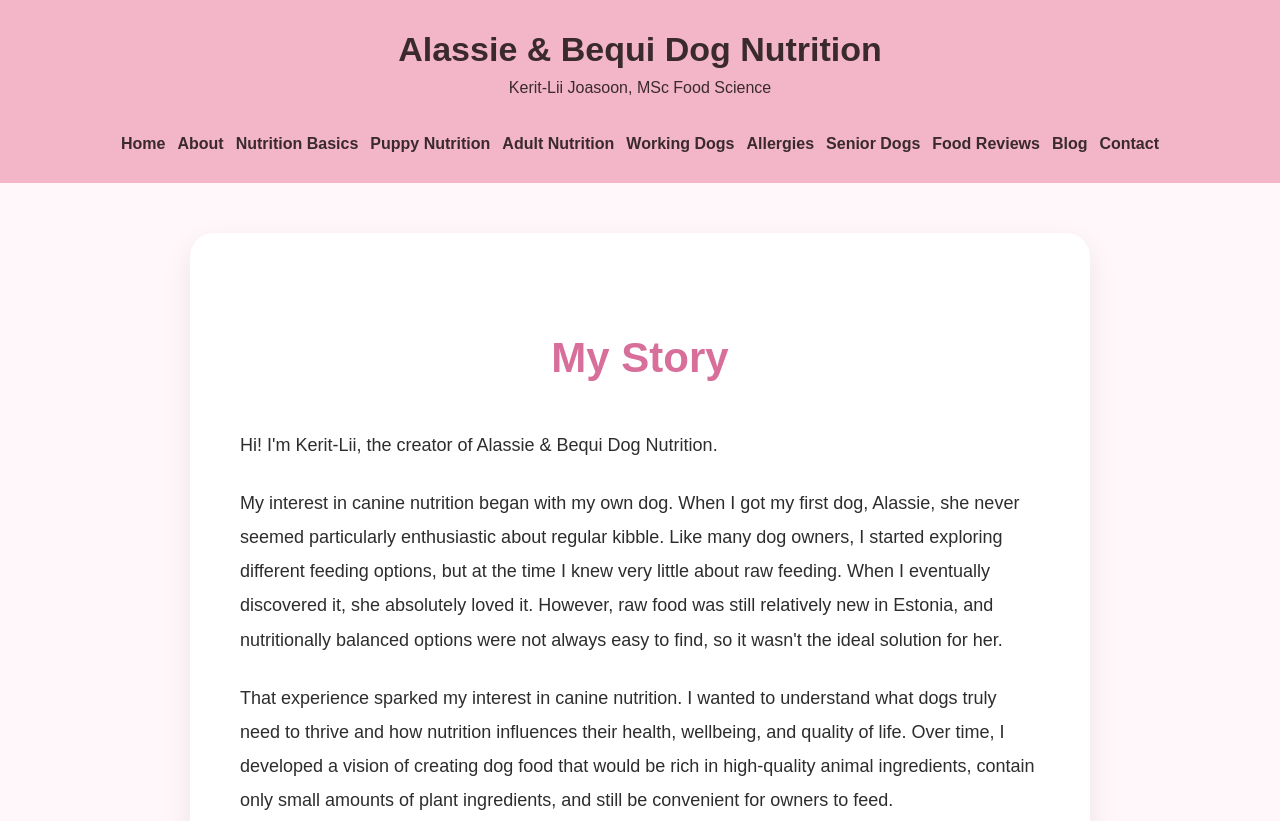
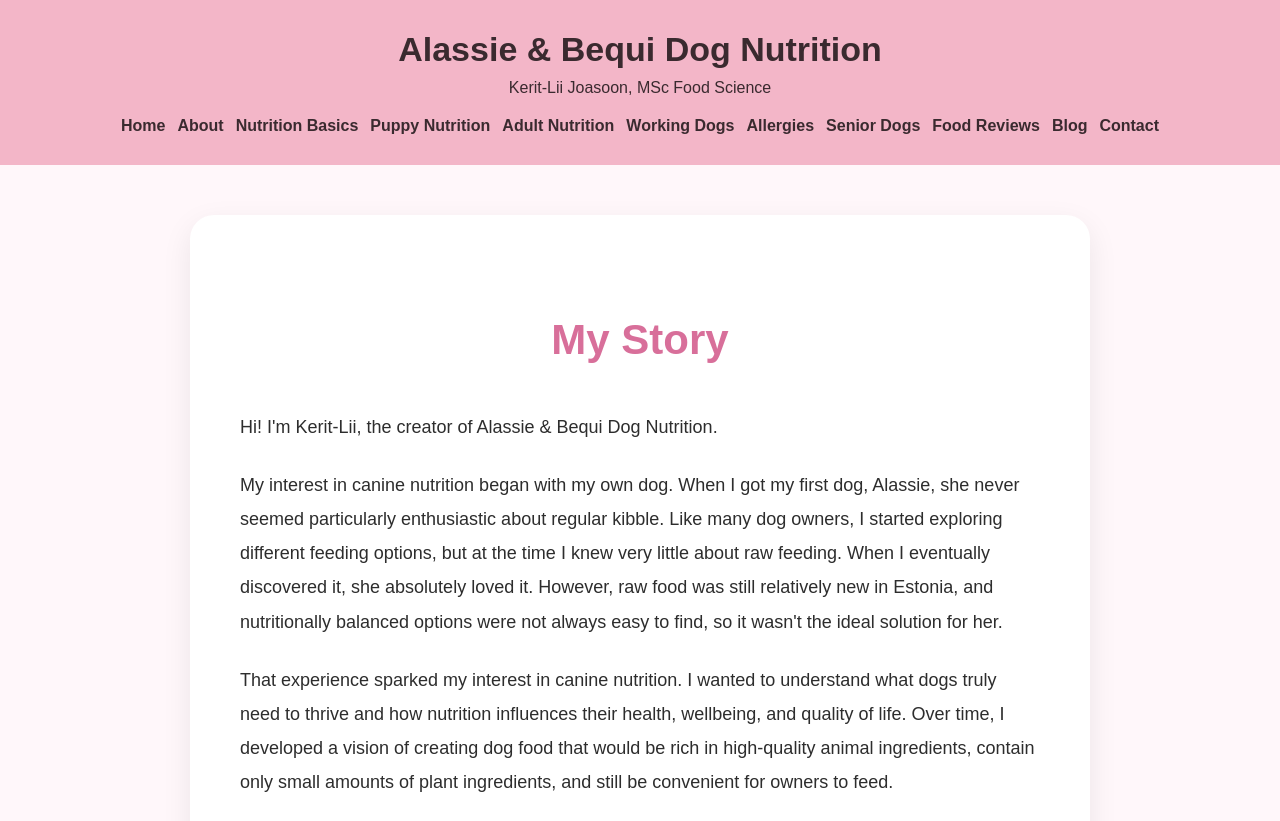
Before and after one commit to joasoon14/alassie.bequi-dog-nutrition, a plain HTML site: page about/index.html in a window 1280 px wide. Shown: the top 821 px of the page. Drawn offline with Linux system fonts and the light colour scheme.

Commit message:
Fix formatting of author information in index.html

```diff
--- a/about/index.html
+++ b/about/index.html
@@ -10,7 +10,7 @@
 
 <header>
     <h1>Alassie & Bequi Dog Nutrition</h1>
-    <p>Kerit-Lii Joasoon, MSc Food Science</p><br>
+    <p>Kerit-Lii Joasoon, MSc Food Science</p>
 
 
     <nav>
```
